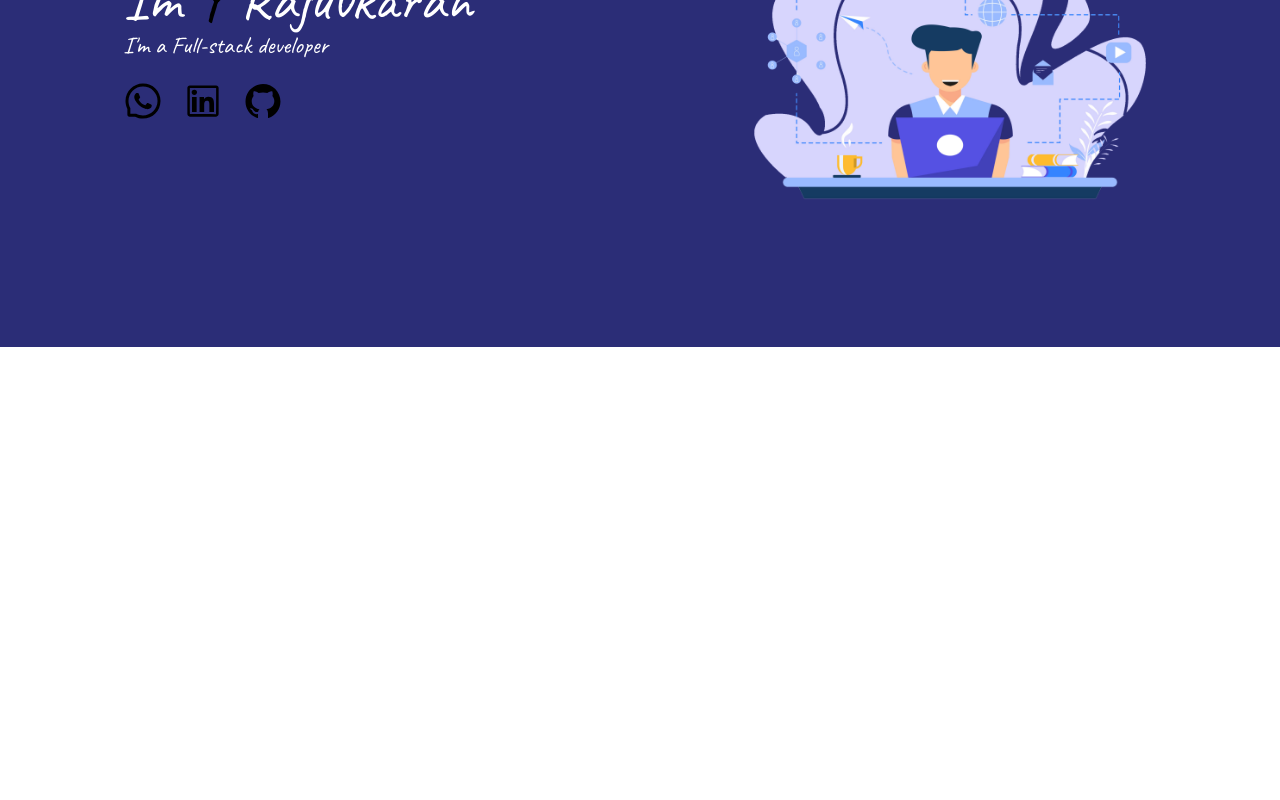
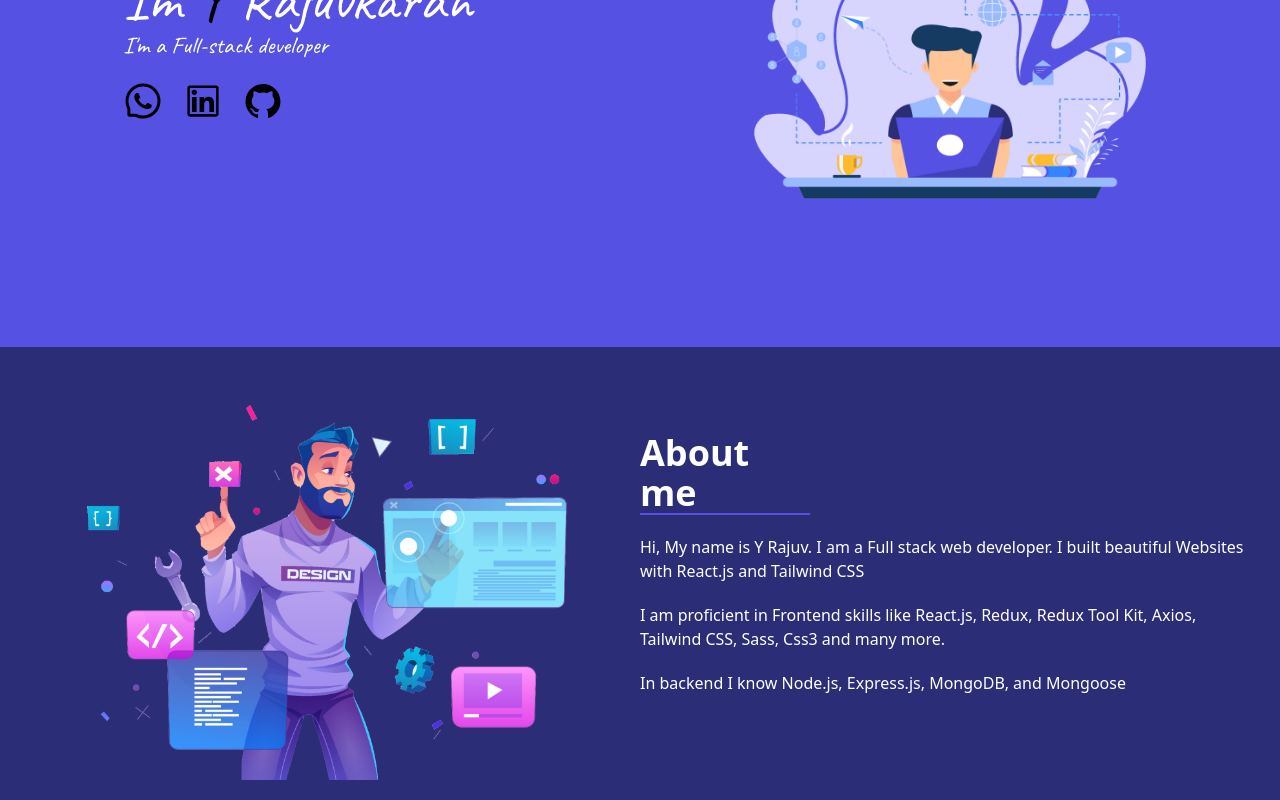
Before and after one commit to RajuvBhai/my-portfolio, a React (Create React App) app: page / in a window 1280 px wide. Shown: the part 243-1043 px from the top of the page. Before the commit the page ends 800 px from the top, so only its background shows below. Built offline with nearby package versions, Linux system fonts and the light colour scheme.

Commit message:
Create About section

```diff
--- a/src/App.js
+++ b/src/App.js
@@ -1,4 +1,5 @@
 import './App.css';
+import About from './component/About';
 import Header from './component/Header';
 import Hero from './component/Hero';
 
@@ -7,6 +8,7 @@ function App() {
     <div className="App">
       <Header/>
       <Hero/>
+      <About/>
     </div>
   );
 }
--- /dev/null
+++ b/src/component/About.js
@@ -0,0 +1,19 @@
+import AboutImg from '../assets/about.png';
+
+export default function About() {
+    return  <section className='flex flex-col md:flex-row bg-secondary px-5'>
+                <div className='py-5 md:w-1/2'>
+                    <img src={AboutImg} />
+                </div>
+                <div className='md:w-1/2 flex justify-center text-white'>
+                    <div className='flex flex-col justify-center'>
+                        <h1 className='text-4xl border-primary border-b-2 mb-5 w-[170px] font-bold'>About me</h1>
+                        <p className='pb-5'>Hi, My name is Y Rajuv. I am a Full stack web developer. I built beautiful Websites
+                            with React.js and Tailwind CSS</p>
+                        <p className='pb-5'>I am proficient in Frontend skills like React.js, Redux, Redux Tool Kit, Axios, Tailwind
+                            CSS, Sass, Css3 and many more.</p>
+                        <p className='pb-5'>In backend I know Node.js, Express.js, MongoDB, and Mongoose</p>
+                    </div>
+                </div>
+            </section>
+}
--- a/src/component/Hero.js
+++ b/src/component/Hero.js
@@ -2,7 +2,7 @@ import HeroImg from '../assets/hero.png';
 import { AiOutlineWhatsApp, AiOutlineLinkedin, AiOutlineGithub  } from "react-icons/ai";
 
 export default function Hero() {
-    return  <section className='flex flex-col md:flex-row px-5 py-32 bg-secondary justify-center'>
+    return  <section className='flex flex-col md:flex-row px-5 py-32 bg-primary justify-center'>
                 <div className='w-1/2 flex flex-col'>
                     <h1 className='text-white text-6xl font-hero-font'>Hi, <br/> Im <span className='text-black'>Y</span> Rajuvkaran
                     <p className='text-2xl'>I'm a Full-stack developer</p>
--- a/tailwind.config.js
+++ b/tailwind.config.js
@@ -2,7 +2,11 @@
 module.exports = {
   content: ["./src/**/*.{js,jsx,ts,tsx}",],
   theme: {
-    extend: {},
+    extend: {
+      borderColor : {
+        'primary' : 'rgb(85 81 227)'
+      }
+    },
     fontFamily : {
       'hero-font' : 'Caveat'
     }
```
